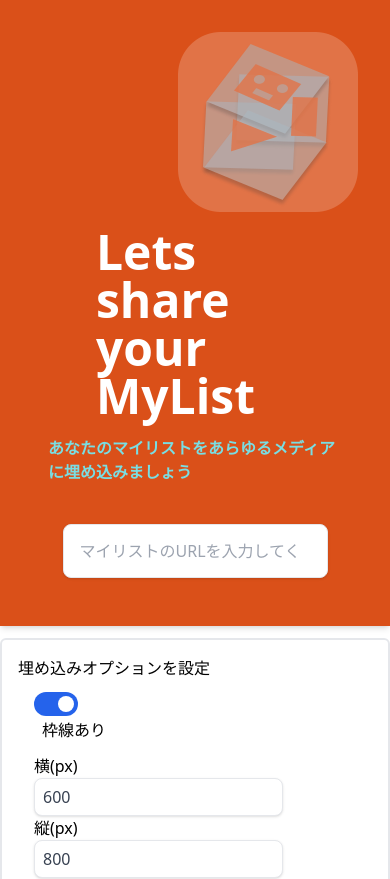
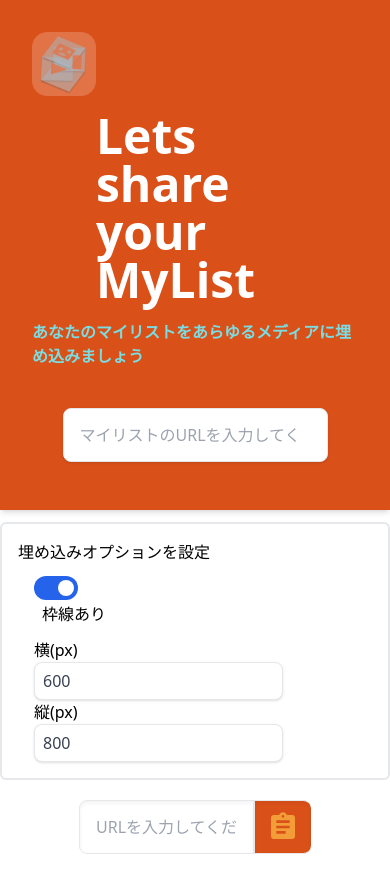
Before and after one commit to bana7-arumi/d-anime-mylist-frontend, a Next.js app: page / in a window 390 px wide. Shown: the top 879 px of the page. Built offline with nearby package versions, Linux system fonts and the light colour scheme; no server answers.

Commit message:
Fix ロゴアイコンをスマホ表示で小さくなるように改修

```diff
--- a/src/components/Header.jsx
+++ b/src/components/Header.jsx
@@ -4,7 +4,7 @@ export default function Header(props) {
   return (
     <div className="p-8 bg-primary-orange shadow-md">
       <div>
-        <div className="flex justify-end">
+        <div className="flex justify-end md:w-full w-16">
           <Image
             src="/images/LogoIcon.png"
             width={180}
@@ -18,7 +18,7 @@ export default function Header(props) {
           </h1>
         </div>
         <div className="md:flex justify-center">
-          <p className="my-2 mx-4 text-secondary-cyan text-small font-bold">
+          <p className="md:my-2 md:mx-4 text-secondary-cyan md:text-small font-bold">
             あなたのマイリストをあらゆるメディアに埋め込みましょう
           </p>
         </div>
```
